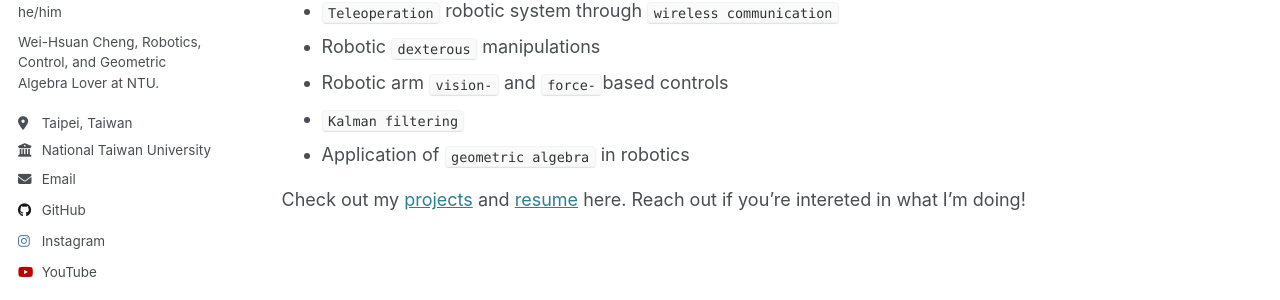
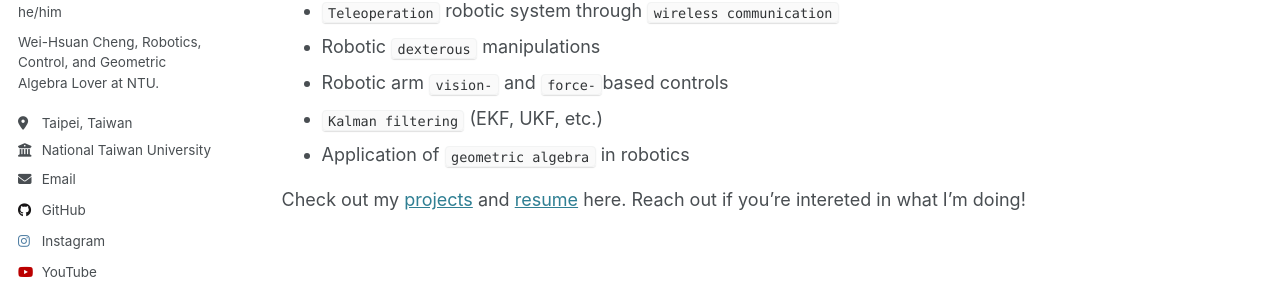
Before and after one commit to wei-hsuan-cheng/wei-hsuan-cheng.github.io, a Jekyll site: the page built from _pages/about.md, in a window 1280 px wide and 1000 px high. Shown: the part 383-683 px from the top of the window. Built offline with Jekyll 4.4.1, drawn with Linux system fonts in a browser that asks for light colours.

Commit message:
update about

```diff
--- a/_pages/about.md
+++ b/_pages/about.md
@@ -24,7 +24,7 @@ My research interest lies on fields of ``robotics``, particularly in ``robotic a
 - ``Teleoperation`` robotic system through ``wireless communication``
 - Robotic ``dexterous`` manipulations
 - Robotic arm ``vision-`` and ``force-``based controls
-- ``Kalman filtering``
+- ``Kalman filtering`` (EKF, UKF, etc.)
 - Application of ``geometric algebra`` in robotics
 
 Check out my [projects] and [resume] here. Reach out if you’re intereted in what I’m doing!
```
